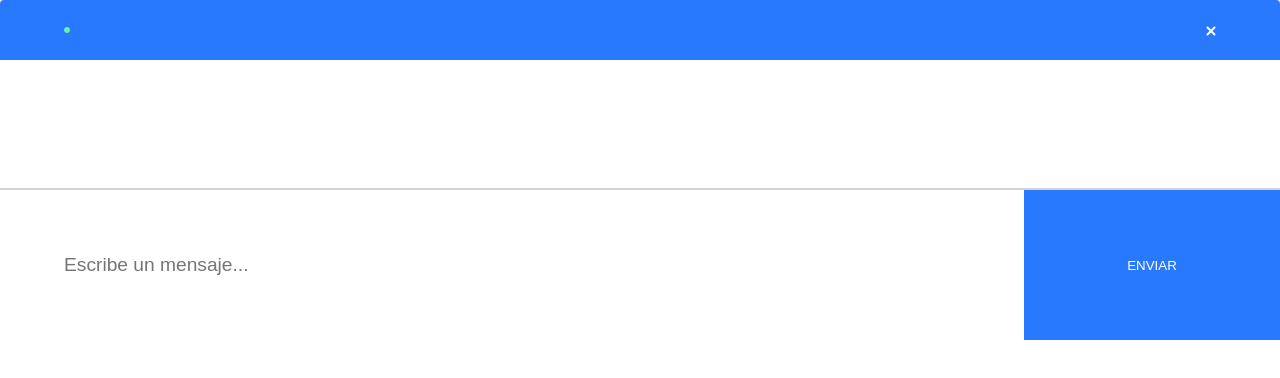
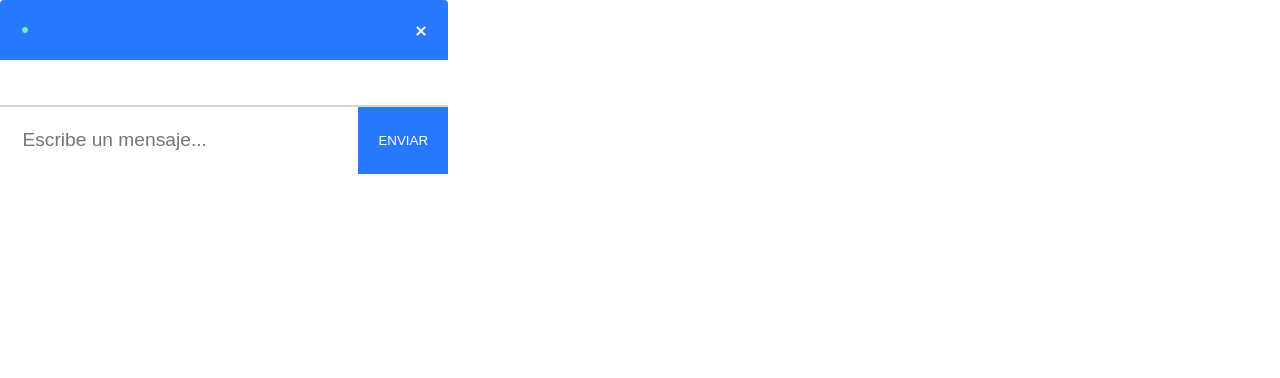
Before and after one commit to ranniex/chatvid, a React (Create React App) app: page /chat in a window 1280 px wide. Shown: the top 378 px of the page. Built offline with nearby package versions, Linux system fonts and the light colour scheme.

Commit message:
containers 100%

```diff
--- a/src/components/Chat/Chat.css
+++ b/src/components/Chat/Chat.css
@@ -1,3 +1,13 @@
+.container {
+  display: flex;
+  flex-direction: column;
+  justify-content: space-between;
+  background: #ffffff;
+  border-radius: 8px;
+  height: 60%;
+  width: 35%;
+}
+
 @media (min-width: 320px) and (max-width: 480px) {
   .outerContainer {
     height: 100%;
```
